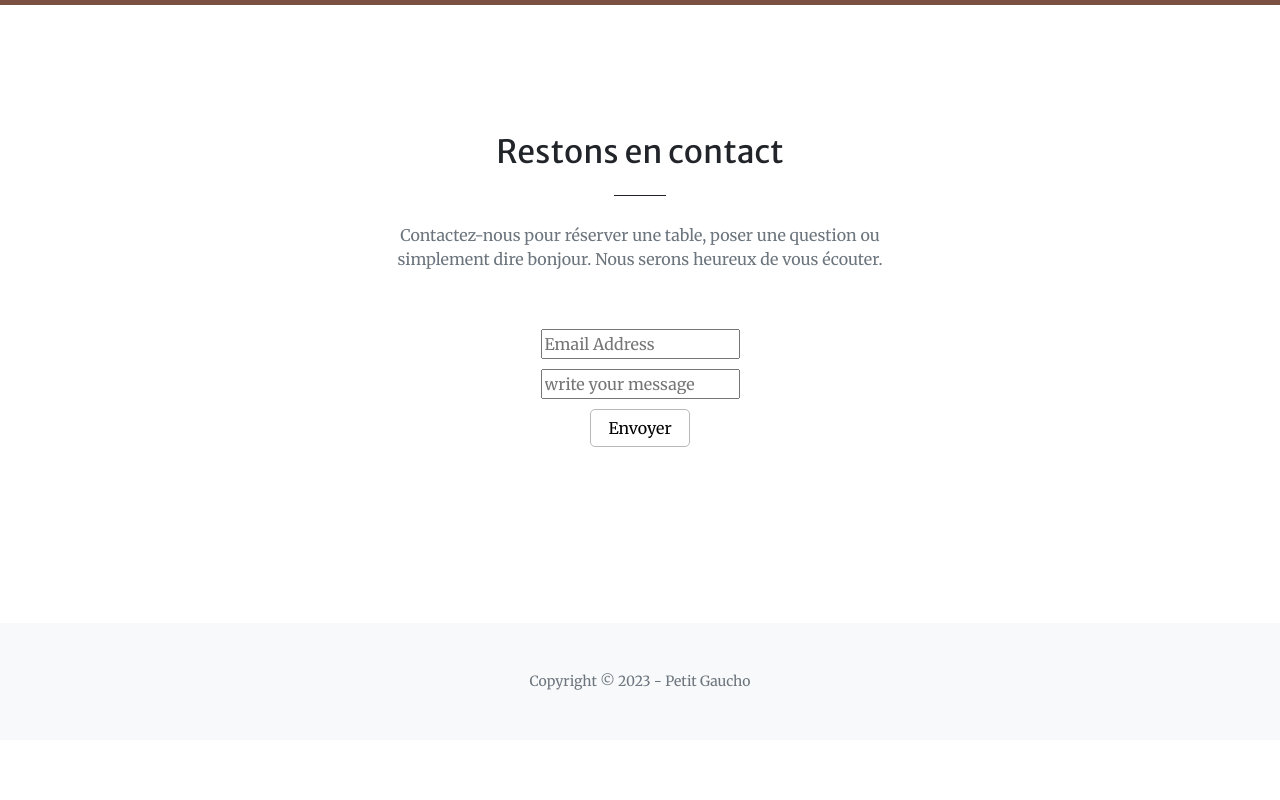
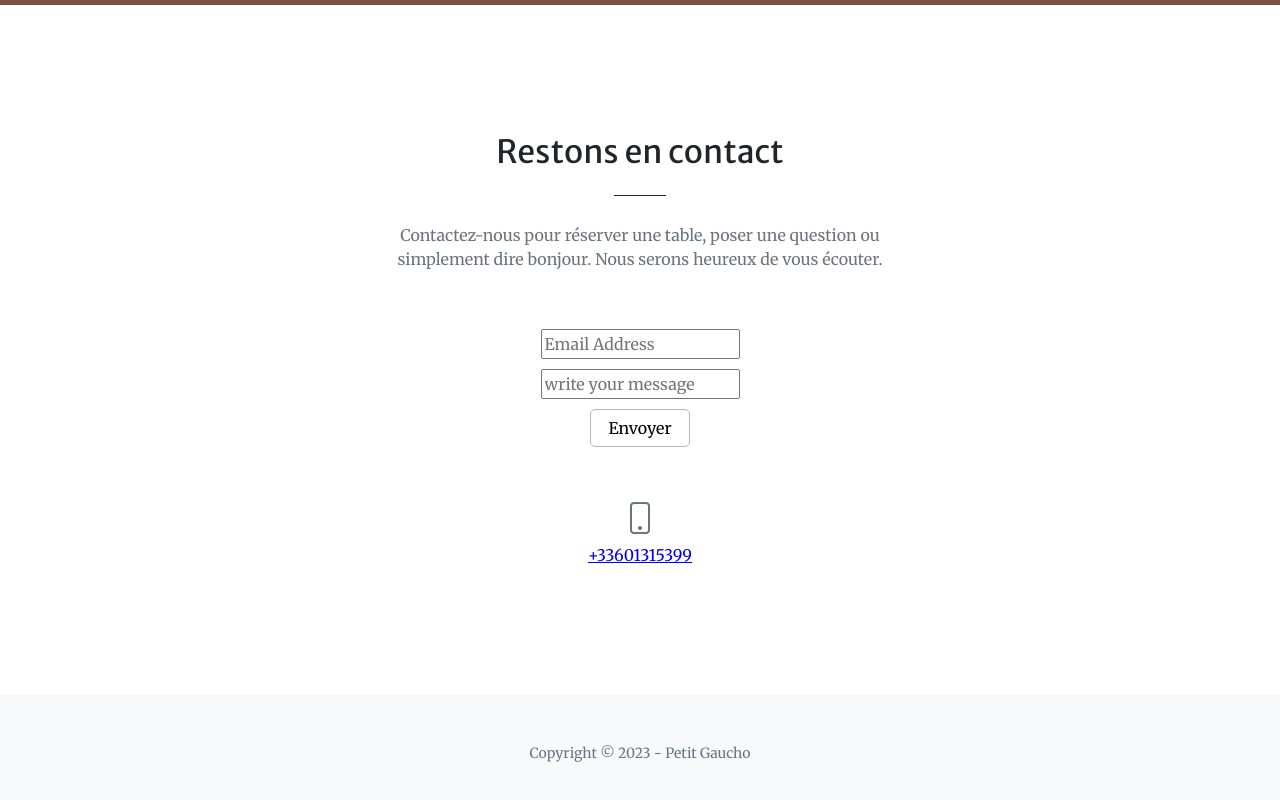
Before and after one commit to juantriventi/petit, a plain HTML site: page index.html in a window 1280 px wide. Shown: the part 3289-4089 px from the top of the page. Before the commit the page ends 4029 px from the top, so only its background shows below. Drawn offline with nearby package versions, Linux system fonts and the light colour scheme; some packages are replaced by stand-ins of ours; a script that the page names is missing.

Commit message:
telefono nuevo

```diff
--- a/index.html
+++ b/index.html
@@ -230,6 +230,13 @@
 
                     </div>
                 </div>
+                <div class="row gx-4 gx-lg-5 justify-content-center">
+                    <div class="col-lg-4 text-center mb-5 mb-lg-0">
+                        <i class="bi-phone fs-2 mb-3 text-muted"></i>
+                        <a href="https://wa.me/+33601315399"><div>+33601315399</div></a>
+
+                    </div>
+                </div>
             </div>
         </section>
         <!-- Footer-->
```
